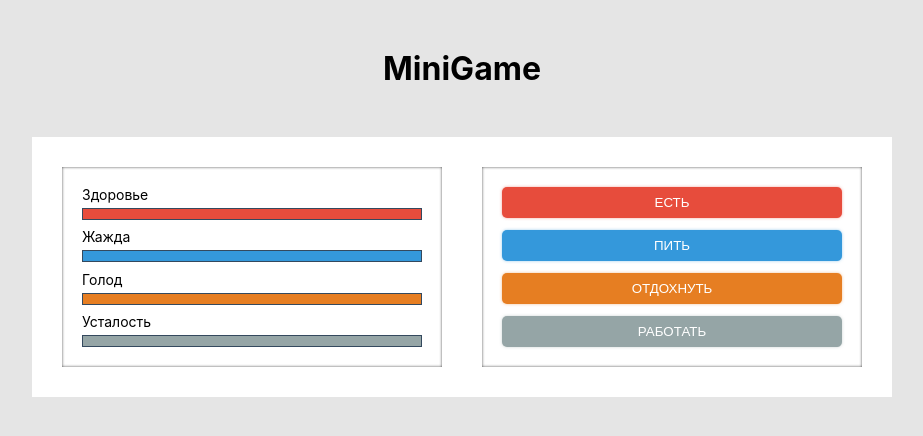
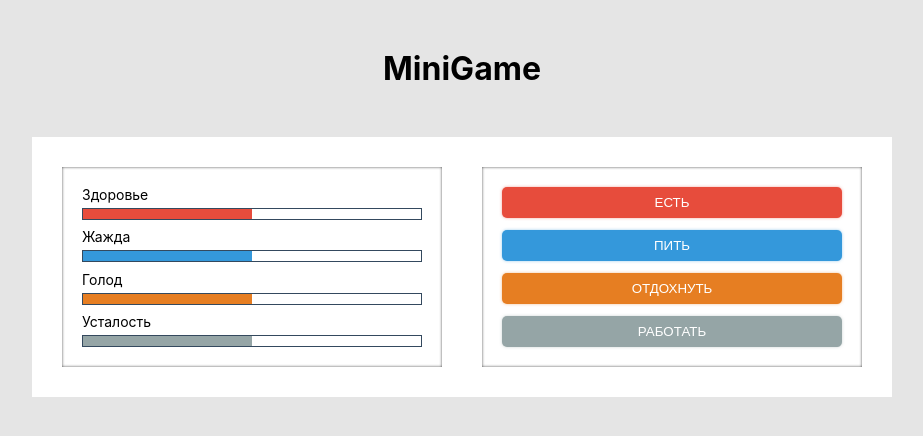
Before and after one commit to MaryFeles/Mariya-Trubnikova_tasks, a React (Create React App) app: page / in a window 1280 px wide. Shown: the top 436 px of the page, without its empty margins (178-1101 px from the left). Built offline with nearby package versions, Linux system fonts and the light colour scheme.

Commit message:
Add click handler

```diff
--- a/src/components/App.jsx
+++ b/src/components/App.jsx
@@ -3,18 +3,20 @@ import Game from "./Game";
 
 function App() {
   let stats = [
-    { id: 1, type: "health", name: "Здоровье" },
-    { id: 2, type: "thirst", name: "Жажда" },
-    { id: 3, type: "hungry", name: "Голод" },
-    { id: 4, type: "fatigue", name: "Усталость" },
+    { id: 1, type: "health", name: "Здоровье", indicator: 50 },
+    { id: 2, type: "thirst", name: "Жажда", indicator: 50 },
+    { id: 3, type: "hungry", name: "Голод", indicator: 50 },
+    { id: 4, type: "fatigue", name: "Усталость", indicator: 50 },
   ];
 
   let buttons = [
-    { id: 1, type: "health", name: "Есть" },
-    { id: 2, type: "thirst", name: "Пить" },
-    { id: 3, type: "hungry", name: "Отдохнуть" },
-    { id: 4, type: "fatigue", name: "Работать" },
+    { id: 1, type: "eat", color: "health", name: "Есть" },
+    { id: 2, type: "drink", color: "thirst", name: "Пить" },
+    { id: 3, type: "relax", color: "hungry", name: "Отдохнуть" },
+    { id: 4, type: "work", color: "fatigue", name: "Работать" },
   ];
+
+
 
   return (
     <div className="app">
--- a/src/components/Button.jsx
+++ b/src/components/Button.jsx
@@ -1,10 +1,47 @@
 import React from "react";
 
+// class Button extends React.Component {
+//   constructor(props) {
+//     super(props);
+//     const { type, name, color, handleClick } = props;
+//     this.buttonClasses = ["btns__item", "btn", "btn--" + color, "bgc-" + color];
+//     this.name = name;
+//     this.type = type;
+//     // this.handleClick = this.handleClick.bind(this);
+//     this.handleClick = handleClick;
+//   }
+
+//   // handleClick(type) {
+//   //   switch (type) {
+//   //     case "eat": console.log(type);
+//   //       break;
+//   //     case "drink": console.log(type);
+//   //       break;
+//   //     case "relax": console.log(type);
+//   //       break;
+//   //     case "work": console.log(type);
+//   //       break;
+//   //   }
+
+//   // }
+
+//   render() {
+//     return (
+//       <button className={this.buttonClasses.join(" ")} onClick={() => this.handleClick('type')}>
+//         {this.name}
+//       </button>
+//     );
+//   }
+// }
+
 function Button(props) {
-  const { type, name } = props;
-  let buttonClasses = ["btns__item", "btn", "btn--" + type, "bgc-" + type];
-
-  return <button className={buttonClasses.join(" ")}>{name}</button>;
+  const { type, name, color, onClick } = props;
+  let buttonClasses = ["btns__item", "btn", "btn--" + color, "bgc-" + color];
+  return (
+    <button className={buttonClasses.join(" ")} onClick={() => onClick(type)}>
+      {name}
+    </button>
+  );
 }
 
 export default Button;
--- a/src/components/ButtonList.jsx
+++ b/src/components/ButtonList.jsx
@@ -5,7 +5,15 @@ function ButtonList(props) {
   return (
     <ul className="btns__list">
       {props.buttons.map((button) => {
-        return <Button type={button.type} name={button.name} key={button.id} />;
+        return (
+          <Button
+            type={button.type}
+            color={button.color}
+            name={button.name}
+            key={button.id}
+            onClick={props.handleClick}
+          />
+        );
       })}
     </ul>
   );
--- a/src/components/Game.jsx
+++ b/src/components/Game.jsx
@@ -2,19 +2,91 @@ import React from "react";
 import StatList from "./StatList";
 import ButtonList from "./ButtonList";
 
-function Game(props) {
+class Game extends React.Component {
+  constructor(props) {
+    super(props);
     const { stats, buttons } = props;
+    this.stats = stats;
+    this.buttons = buttons;
+    //this.handleClick = this.handleClick.bind(this);
+  }
 
+  handleClick(type) {
+    switch (type) {
+      case "eat": console.log(type);
+        break;
+      case "drink": console.log(type);
+        break;
+      case "relax": console.log(type);
+        break;
+      case "work": console.log(type);
+        break;
+    }
+  }
+
+  // decreaseHealth() {
+  //   this.setState({ indicator: this.state.indicator - 2 })
+  // }
+
+  // decreaseThirst() {
+  //   this.setState({ indicator: this.state.indicator + 1 })
+  // }
+
+  // decreaseHungry() {
+  //   this.setState({ indicator: this.state.indicator - 10 })
+  // }
+
+  // decreaseFatigue() {
+  //   this.setState({ indicator: this.state.indicator - 10 })
+  // }
+
+  // increaseThirst() {
+  //   this.setState({ indicator: this.state.indicator + 30 })
+  // }
+
+  // increaseHungry() {
+  //   this.setState({ indicator: this.state.indicator + 20 })
+  // }
+
+  render() {
     return (
       <div className="gameWrapper">
         <div className="col stats">
-        <StatList stats={stats} />
+          <StatList stats={this.stats} clickedBtn={this.clickedBtn} />
         </div>
         <div className="col btns">
-        <ButtonList buttons={buttons} />
+          <ButtonList buttons={this.buttons} handleClick={this.handleClick} />
         </div>
       </div>
     );
   }
+}
+
+// function Game(props) {
+//   const { stats, buttons } = props;
+
+//   function handleClick(type) {
+//     switch (type) {
+//       case "eat": console.log(type);
+//         break;
+//       case "drink": console.log(type);
+//         break;
+//       case "relax": console.log(type);
+//         break;
+//       case "work": console.log(type);
+//         break;
+//     }
+//   }
+//     return (
+//       <div className="gameWrapper">
+//         <div className="col stats">
+//           <StatList stats={stats} />
+//         </div>
+//         <div className="col btns">
+//           <ButtonList buttons={buttons} handleClick={handleClick} />
+//         </div>
+//       </div>
+//     );
+//   }
 
 export default Game;
--- a/src/components/Stat.jsx
+++ b/src/components/Stat.jsx
@@ -1,18 +1,57 @@
 import React from "react";
 
-function Stat(props) {
-  const { type, name } = props;
-  let statClasses = ["stats__item", "stat", "stat--" + type];
-  let statusBarClasses = ["status-bar", "bgc-" + type];
+class Stat extends React.Component {
+  constructor(props) {
+    super(props);
+    const { type, name, indicator, btn } = props;
+    this.name = name;
+    this.statClasses = ["stats__item", "stat", "stat--" + type];
+    this.statusBarClasses = ["stats__indicator", "bgc-" + type];
+    this.state = { indicator };
+    this.btn = btn;
+  }
 
-  return (
-    <li className={statClasses.join(" ")}>
-      <span className="stats__name">{name}</span>
-      <div className="status-bar-wrapper">
-        <div className={statusBarClasses.join(" ")}></div>
-      </div>
-    </li>
-  );
+
+
+  // decreaseHealth() {
+  //   this.setState({ indicator: this.state.indicator - 2 })
+  // }
+
+  // decreaseThirst() {
+  //   this.setState({ indicator: this.state.indicator + 1 })
+  // }
+
+  // decreaseHungry() {
+  //   this.setState({ indicator: this.state.indicator - 10 })
+  // }
+
+  // decreaseFatigue() {
+  //   this.setState({ indicator: this.state.indicator - 10 })
+  // }
+
+  // increaseThirst() {
+  //   this.setState({ indicator: this.state.indicator + 30 })
+  // }
+
+  // increaseHungry() {
+  //   this.setState({ indicator: this.state.indicator + 20 })
+  // }
+
+  render() {
+
+    return (
+      <li className={this.statClasses.join(" ")}>
+        <span className="stats__name">{this.name}</span>
+        <div className="stats__indicator-wrapper">
+          <div
+            className={this.statusBarClasses.join(" ")}
+            style={{ width: this.state.indicator + '%' }}
+            onHealthChange={this.decreaseHealth}>
+          </div>
+        </div>
+      </li>
+    );
+  }
 }
 
 export default Stat;
--- a/src/components/StatList.jsx
+++ b/src/components/StatList.jsx
@@ -5,7 +5,7 @@ function StatList(props) {
   return (
     <ul className="stats__list">
       {props.stats.map((stat) => {
-        return <Stat type={stat.type} name={stat.name} key={stat.id} />;
+        return <Stat key={stat.id} type={stat.type} name={stat.name} indicator={stat.indicator} btn={props.clickedBtn} />;
       })}
     </ul>
   );
--- a/src/scss/_stats.scss
+++ b/src/scss/_stats.scss
@@ -16,15 +16,15 @@
     margin-bottom: 5px;
   }
 
+  &__indicator-wrapper {
+    border: 1px solid $dark-grey;
+  }
+
+  &__indicator {
+    height: 10px;
+  }
+
   @media screen and (max-width: 360px) {
     margin: 0 0 20px 0;
   }
 }
-
-.status-bar-wrapper {
-  border: 1px solid $dark-grey;
-}
-
-.status-bar {
-  height: 10px;
-}
```
Lines whose indentation alone changed are shown as unchanged.
